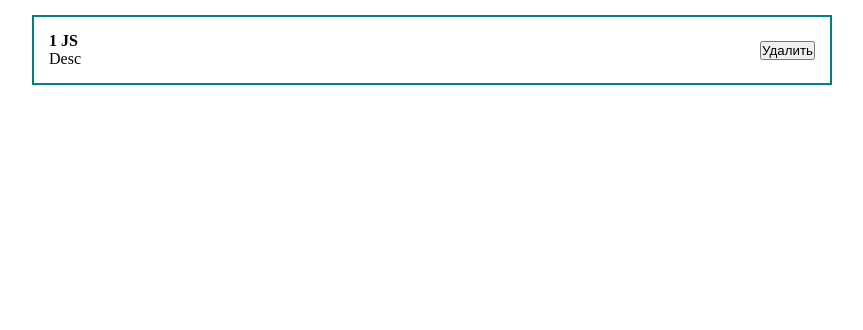
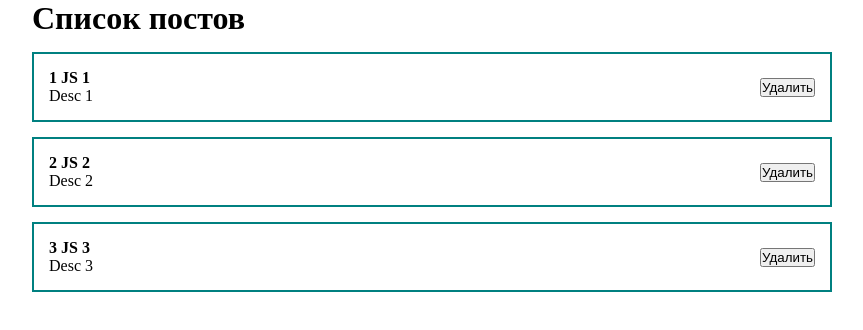
Before and after one commit to iAllBe/react-fundamental, a React (Create React App) app: page / in a window 1280 px wide. Shown: the top 330 px of the page, without its empty margins (208-1071 px from the left). Built offline with nearby package versions, Linux system fonts and the light colour scheme.

Commit message:
add PostList

```diff
--- a/src/App.js
+++ b/src/App.js
@@ -2,12 +2,20 @@ import React, {useState} from 'react';
 import Counter from "./components/Counter";
 import './styles/App.css'
 import PostItem from "./components/PostItem";
+import PostList from "./components/PostList";
 
 function App() {
+    const [posts, usePosts] = useState([
+        {id: 1, title: 'JS 1', body: 'Desc 1'},
+        {id: 2, title: 'JS 2', body: 'Desc 2'},
+        {id: 3, title: 'JS 3', body: 'Desc 3'},
+    ])
 
   return (
       <div className="App">
-          <PostItem post={{id: 1, title: 'JS', body: 'Desc'}}/>
+          <PostList
+              posts={posts}
+              title={'Список постов'}/>
       </div>
   );
 }
--- /dev/null
+++ b/src/components/PostList.jsx
@@ -0,0 +1,17 @@
+import React from 'react';
+import PostItem from "./PostItem";
+
+const PostList = ({posts, title}) => {
+    return (
+        <div>
+            <h1>{title}</h1>
+            {posts.map(post =>
+                <PostItem
+                    post={post}
+                    key={post.id}/>
+            )}
+        </div>
+    );
+};
+
+export default PostList;
```
